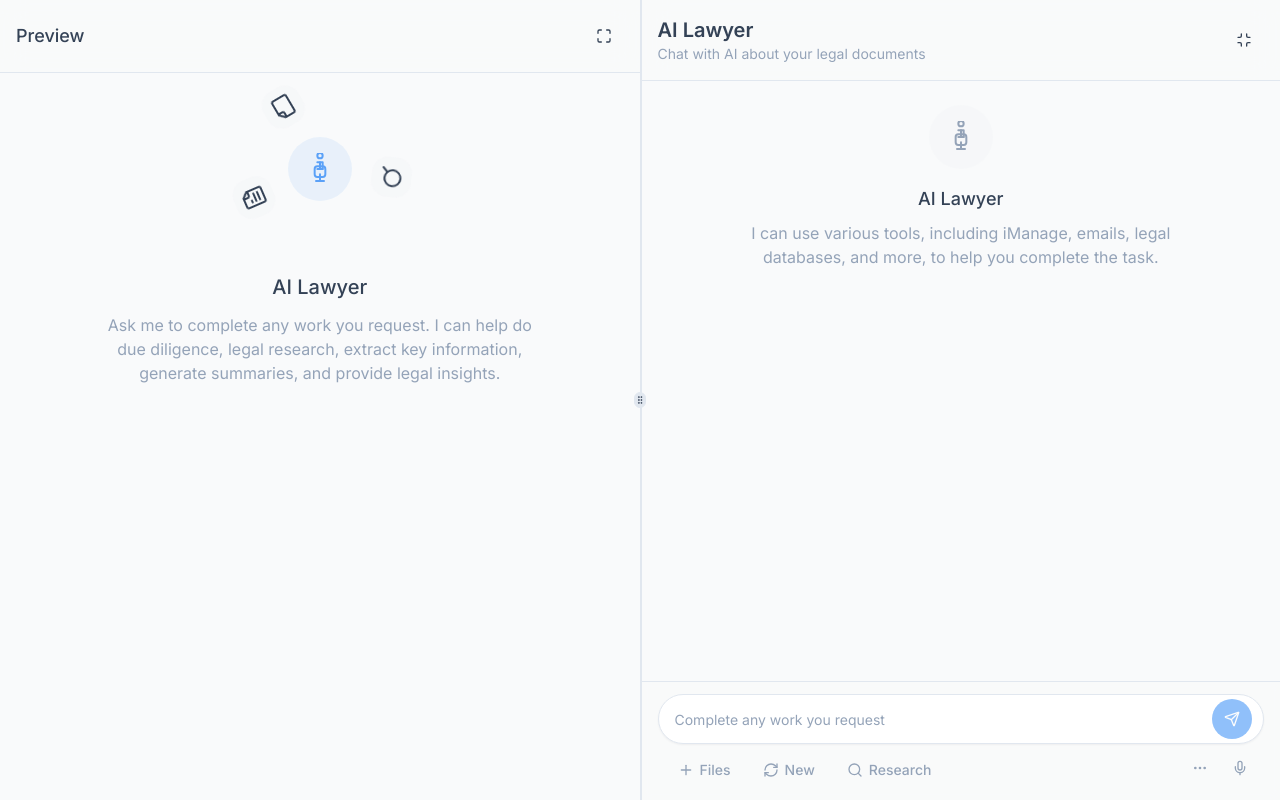
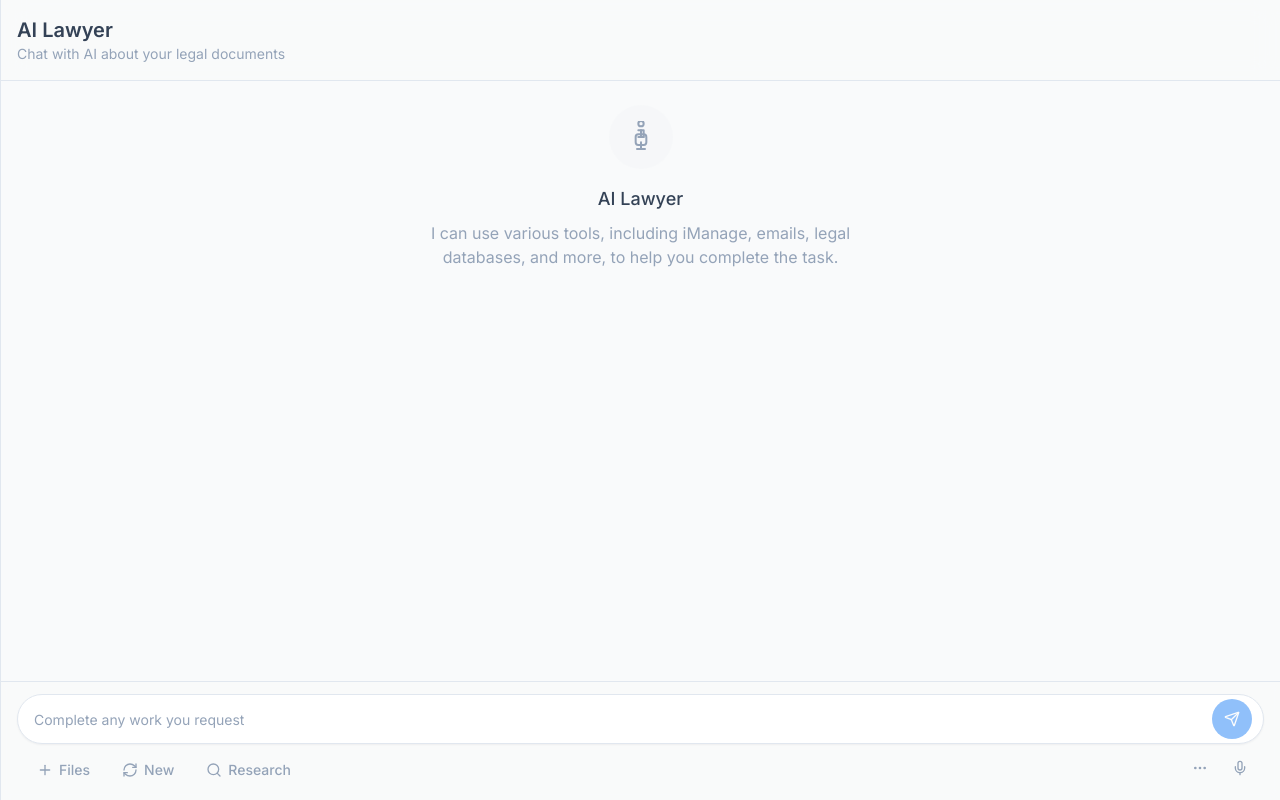
Before and after one commit to leirealix/workswiseai, a React (Vite) app: page / in a window 1280 px wide. Built offline with nearby package versions, Linux system fonts and the light colour scheme.

Commit message:
Implement initial chatbot-only view
The first page of the product now displays only the chatbot. The view splits into two panels to show corresponding information after the user enters a request.

```diff
--- a/src/pages/Index.tsx
+++ b/src/pages/Index.tsx
@@ -20,11 +20,12 @@ import { sendMessageToAIAgent } from '@/services/aiAgentService';
 const Index = () => {
   const [messages, setMessages] = useState<Message[]>([]);
   const { state, uploadFile, resetAnalysis } = useDocumentAnalysis();
-  const [rightPanelCollapsed, setRightPanelCollapsed] = useState(false);
-  const [leftPanelExpanded, setLeftPanelExpanded] = useState(false);
+  const [leftPanelCollapsed, setLeftPanelCollapsed] = useState(false);
+  const [rightPanelExpanded, setRightPanelExpanded] = useState(false);
   const [isWaitingForAI, setIsWaitingForAI] = useState(false);
   const conversationIdRef = useRef<string | undefined>(undefined);
   const [showComparison, setShowComparison] = useState<boolean>(false);
+  const [showOnlyChatPanel, setShowOnlyChatPanel] = useState<boolean>(true);
 
   const handleSendMessage = async (content: string) => {
     const userMessageId = crypto.randomUUID();
@@ -37,6 +38,10 @@ const Index = () => {
 
     setMessages(prev => [...prev, newMessage]);
     setIsWaitingForAI(true);
+
+    if (showOnlyChatPanel) {
+      setShowOnlyChatPanel(false);
+    }
 
     try {
       const response = await sendMessageToAIAgent(content, conversationIdRef.current);
@@ -72,6 +77,10 @@ const Index = () => {
   };
 
   const handleFileSelect = (file: File) => {
+    if (showOnlyChatPanel) {
+      setShowOnlyChatPanel(false);
+    }
+
     uploadFile(file).catch(() => {
       toast({
         variant: "destructive",
@@ -103,6 +112,7 @@ const Index = () => {
     setMessages([]);
     resetAnalysis();
     conversationIdRef.current = undefined;
+    setShowOnlyChatPanel(true);
     toast({
       title: "Conversation Reset",
       description: "Started a new conversation"
@@ -113,14 +123,14 @@ const Index = () => {
     setShowComparison(!showComparison);
   };
 
-  const toggleRightPanel = () => {
-    setRightPanelCollapsed(!rightPanelCollapsed);
-    setLeftPanelExpanded(false);
+  const toggleLeftPanel = () => {
+    setLeftPanelCollapsed(!leftPanelCollapsed);
+    setRightPanelExpanded(leftPanelCollapsed ? false : true);
   };
 
-  const toggleLeftPanel = () => {
-    setLeftPanelExpanded(!leftPanelExpanded);
-    setRightPanelCollapsed(leftPanelExpanded ? false : true);
+  const toggleRightPanel = () => {
+    setRightPanelExpanded(!rightPanelExpanded);
+    setLeftPanelCollapsed(rightPanelExpanded ? false : true);
   };
 
   useEffect(() => {
@@ -147,6 +157,31 @@ const Index = () => {
 
   return (
     <div className="h-full w-full overflow-hidden" style={{ height: '100vh' }}>
+      {showOnlyChatPanel ? (
+        <div className="h-full flex flex-col border-l">
+          <div className="p-4 border-b bg-background/80 backdrop-blur-md flex justify-between items-center">
+            <div>
+              <h1 className="text-xl font-semibold">AI Lawyer</h1>
+              <p className="text-sm text-muted-foreground">Chat with AI about your legal documents</p>
+            </div>
+          </div>
+
+          <ScrollArea className="flex-1 overflow-hidden">
+            <div className="flex flex-col h-full">
+              <div className="flex-1">
+                <MessageList messages={messages} isWaiting={isWaitingForAI} />
+              </div>
+            </div>
+          </ScrollArea>
+
+          <ChatInput
+            onSendMessage={handleSendMessage}
+            onFileUpload={handleFileSelect}
+            onNewConversation={handleNewConversation}
+            isDisabled={isWaitingForAI || state.status === 'uploading' || state.status === 'thinking' || state.status === 'analyzing'}
+          />
+        </div>
+      ) : (
         <ResizablePanelGroup
           direction="horizontal"
           className="h-full"
@@ -157,12 +192,14 @@ const Index = () => {
             maxSize={80}
             className={cn(
               "transition-all duration-300",
-            leftPanelExpanded && "!w-[calc(100%-80px)] !min-w-[calc(100%-80px)] !max-w-[calc(100%-80px)]"
+              leftPanelCollapsed && "!w-[80px] min-w-[80px] !max-w-[80px]"
             )}
+            collapsible={leftPanelCollapsed}
+            collapsedSize={5}
           >
             <div className="h-full flex flex-col">
               <div className="p-4 border-b flex items-center justify-between bg-background/80 backdrop-blur-md">
-              <div>
+                <div className={leftPanelCollapsed ? "hidden" : "block"}>
                   <h2 className="text-lg font-medium">
                     {state.status === 'idle' && 'Preview'}
                     {state.status === 'uploading' && 'Uploading Document...'}
@@ -188,7 +225,7 @@ const Index = () => {
                         variant="outline"
                         size="sm"
                         onClick={toggleComparison}
-                      className="flex items-center gap-1"
+                        className={cn("flex items-center gap-1", leftPanelCollapsed && "hidden")}
                       >
                         {showComparison ? "Exit Comparison" : "Compare Documents"}
                       </Button>
@@ -196,7 +233,7 @@ const Index = () => {
                         variant="outline"
                         size="sm"
                         onClick={resetAnalysis}
-                      className="flex items-center gap-1"
+                        className={cn("flex items-center gap-1", leftPanelCollapsed && "hidden")}
                       >
                         <RefreshCwIcon size={14} />
                         <span>New Analysis</span>
@@ -210,7 +247,7 @@ const Index = () => {
                     onClick={toggleLeftPanel}
                     className="flex-shrink-0 ml-2"
                   >
-                  {leftPanelExpanded ? <MinimizeIcon size={18} /> : <MaximizeIcon size={18} />}
+                    {leftPanelCollapsed ? <MaximizeIcon size={18} /> : <MinimizeIcon size={18} />}
                   </Button>
                 </div>
               </div>
@@ -314,7 +351,7 @@ const Index = () => {
             </div>
           </ResizablePanel>
 
-        {!rightPanelCollapsed && !leftPanelExpanded && <ResizableHandle withHandle />}
+          {!leftPanelCollapsed && !rightPanelExpanded && <ResizableHandle withHandle />}
 
           <ResizablePanel
             defaultSize={50}
@@ -322,14 +359,12 @@ const Index = () => {
             maxSize={80}
             className={cn(
               "transition-all duration-300",
-            rightPanelCollapsed && "!w-[80px] min-w-[80px] !max-w-[80px]"
+              rightPanelExpanded && "!w-[calc(100%-80px)] !min-w-[calc(100%-80px)] !max-w-[calc(100%-80px)]"
             )}
-          collapsible={rightPanelCollapsed}
-          collapsedSize={5}
           >
             <div className="h-full flex flex-col border-l">
               <div className="p-4 border-b bg-background/80 backdrop-blur-md flex justify-between items-center">
-              <div className={rightPanelCollapsed ? "hidden" : "block"}>
+                <div>
                   <h1 className="text-xl font-semibold">AI Lawyer</h1>
                   <p className="text-sm text-muted-foreground">Chat with AI about your legal documents</p>
                 </div>
@@ -339,11 +374,10 @@ const Index = () => {
                   onClick={toggleRightPanel}
                   className="flex-shrink-0"
                 >
-                {rightPanelCollapsed ? <MaximizeIcon size={18} /> : <MinimizeIcon size={18} />}
+                  {rightPanelExpanded ? <MinimizeIcon size={18} /> : <MaximizeIcon size={18} />}
                 </Button>
               </div>
 
-            {!rightPanelCollapsed && (
               <ScrollArea className="flex-1 overflow-hidden">
                 <div className="flex flex-col h-full">
                   {state.thinkingSteps.length > 0 && (
@@ -376,19 +410,17 @@ const Index = () => {
                   )}
                 </div>
               </ScrollArea>
-            )}
 
-            {!rightPanelCollapsed && (
               <ChatInput
                 onSendMessage={handleSendMessage}
-                onFileUpload={handleFileUpload}
+                onFileUpload={handleFileSelect}
                 onNewConversation={handleNewConversation}
                 isDisabled={isWaitingForAI || state.status === 'uploading' || state.status === 'thinking' || state.status === 'analyzing'}
               />
-            )}
             </div>
           </ResizablePanel>
         </ResizablePanelGroup>
+      )}
     </div>
   );
 };
```
Lines whose indentation alone changed are shown as unchanged.
